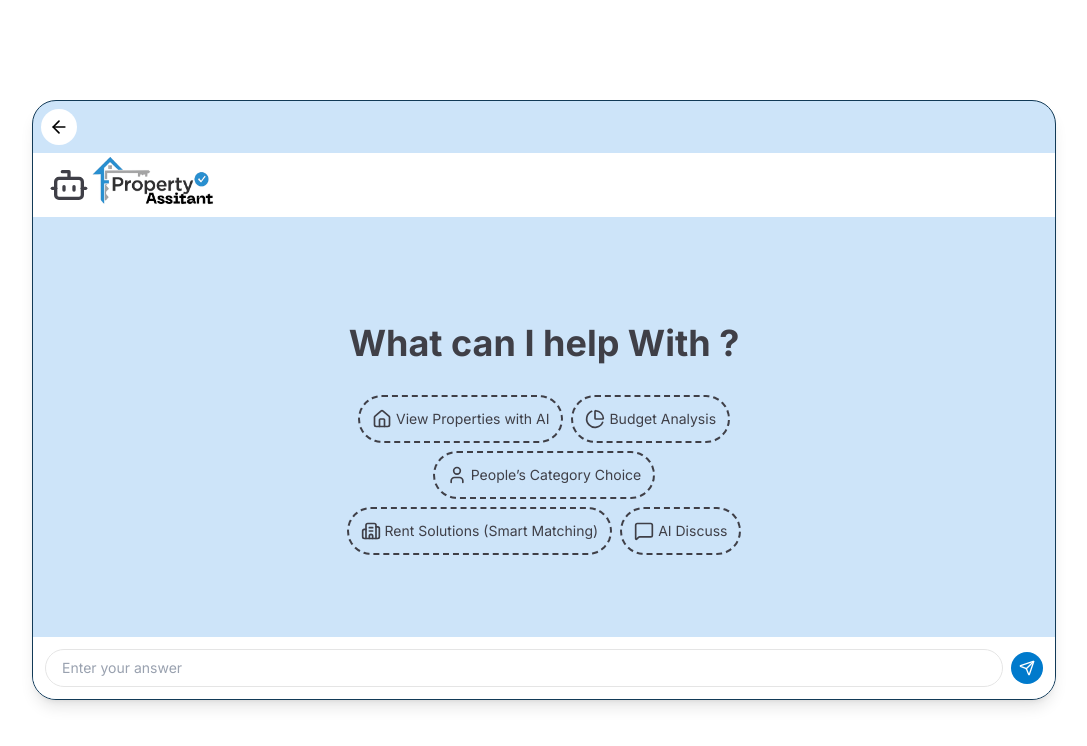
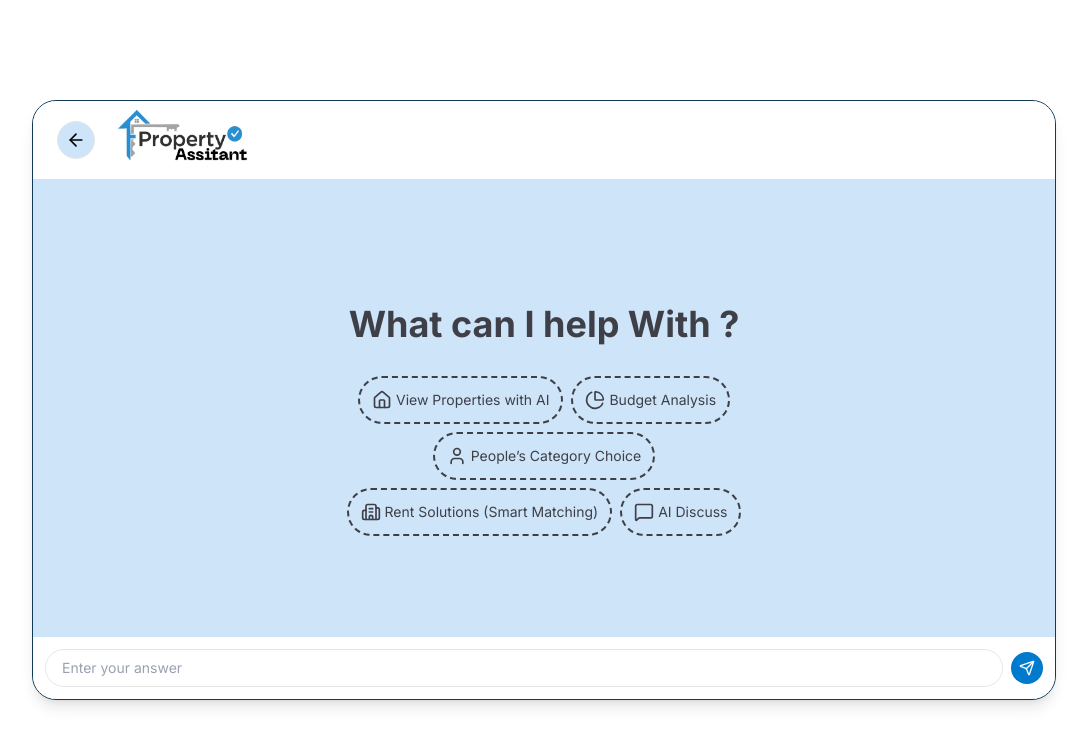
Before and after one commit to propertyverifiedconnect-debug/Property-Verfied-frontend, a Next.js app: page /dashboard/user/propertyai in a window 1280 px wide. Shown: the top 746 px of the page, without its empty margins (96-1183 px from the left). Built offline with nearby package versions, Linux system fonts and the light colour scheme.

Commit message:
Ui:back-button-alignmen-cahnge

```diff
--- a/src/app/dashboard/user/propertyai/page.tsx
+++ b/src/app/dashboard/user/propertyai/page.tsx
@@ -31,18 +31,18 @@ export default function Page(): JSX.Element {
     <div className="h-screen w-full flex items-center justify-center">
       <div className="flex flex-col  bg-[#CDE4F9] text-zinc-700 w-full md:w-[80%] mx-auto h-full sm:h-[600px] md:rounded-3xl overflow-hidden shadow-lg border border-[#123a57]">
         {/* Header */}
-        <Link href={"/dashboard/user"}>
-          <div className="w-full p-2 px-2">
-            <button className="p-2 bg-white rounded-full">
+
+
+        <div className="flex items-center gap-2 bg-white px-4 w-full py-3  border-[#0c3d5a]">
+                <Link href={"/dashboard/user"}>
+          <div className="w-full p-2 px-2 z-[999]">
+            <button className="p-2 bg-[#CDE4F9] border   rounded-full">
               <ArrowLeft color="black" size={20} />
             </button>
           </div>
         </Link>
-
-        <div className="flex items-center gap-2 bg-white px-4 w-full py-3  border-[#0c3d5a]">
-           <Bot size={40} className="z-40"/>
           <div>
-            <div className="h-10 w-30 rounded-2xl p-2 bg-white overflow-hidden flex items-center scale-140  justify-center">
+            <div className="h-10 w-30 ml-4 rounded-2xl p-2 bg-white overflow-hidden flex items-center scale-150  justify-center">
               <Image src={"/image/assitant.png"}  height={120} width={150} alt="logo" />
             </div>
             {/* <p className="text-xs text-gray-400 mt-2">Let’s get you verified</p> */}
```
